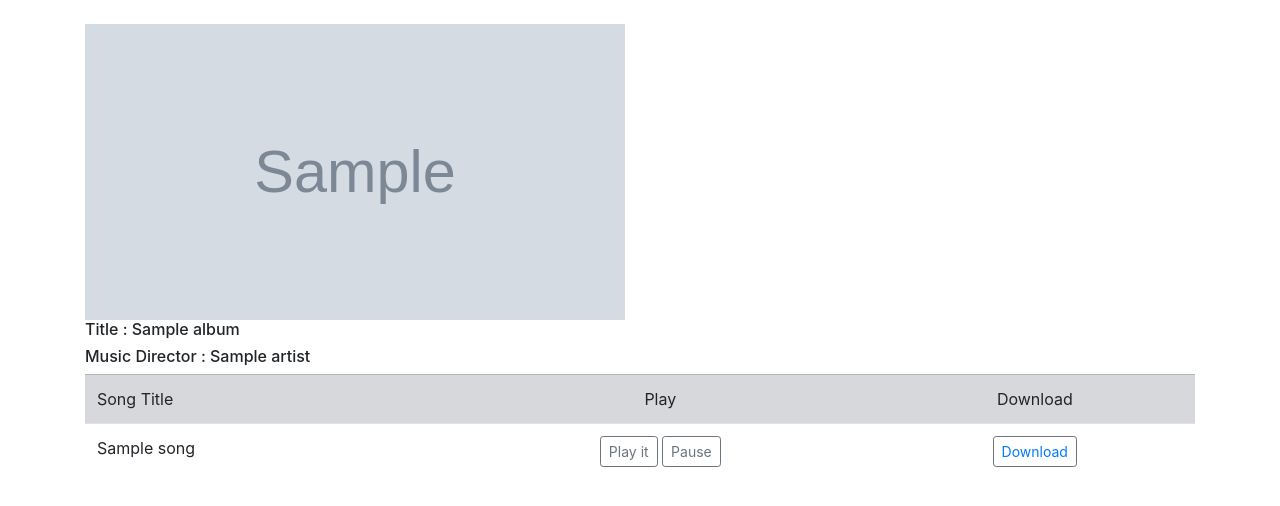
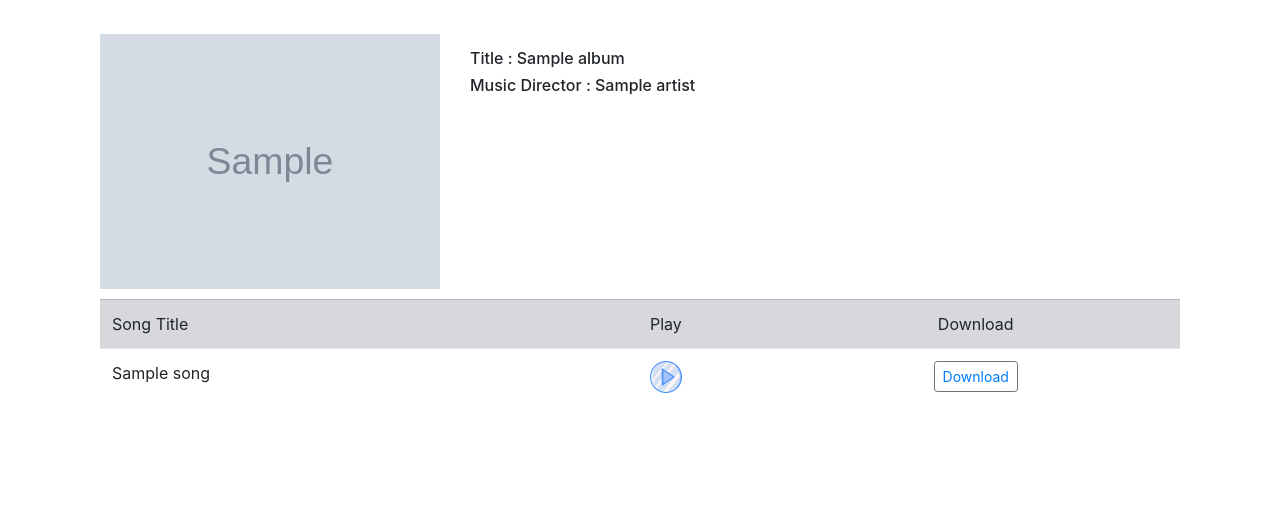
Before and after one commit to sathishkumargsk/musicpro, a Django app: a page that uses music/templates/base.html in a window 1280 px wide. Shown: the part 56-562 px from the top of the page. Run offline with Django 3.2, Linux system fonts and the light colour scheme; tables that the repository leaves empty hold one stand-in row (values such as "Sample post"); grey boxes marked "Sample" are stand-in pictures; some libraries are stand-ins or nearby versions.

Commit message:
play pause script link style seo description added

```diff
--- a/music/static/css/style.css
+++ b/music/static/css/style.css
@@ -0,0 +1,14 @@
+.plyicons{
+  width:32px;
+  height:32px
+}
+.imgcls{
+  padding:10px 0;
+}
+.imgcls img{
+   max-height: 300px;
+   width: 100%;
+}
+.movie-info{
+  padding: 25px 0;
+}
--- /dev/null
+++ b/music/static/js/script.js
@@ -0,0 +1,25 @@
+var currentsound;
+var currentimg;
+
+ function play_pause(songid,img) {
+
+ if ( currentimg ){
+     currentimg.src = "/static/images/play.png";
+ }
+ var myAudio = document.getElementById(songid);
+     if(myAudio.paused) {
+     myAudio.play();
+     img.src = "/static/images/pause.png";
+     } else{
+     myAudio.pause();
+     img.src = "/static/images/play.png";
+     }
+     $("audio").on("play", function(){
+ var _this = $(this);
+ $("audio").each(function(i,el){
+     if(!$(el).is(_this))
+         $(el).get(0).pause();
+ });
+ currentimg = img;
+});
+}
--- a/music/templates/album.html
+++ b/music/templates/album.html
@@ -1,18 +1,28 @@
 {% extends 'base.html' %}
+{% load static %}
+{% block title %}{{ album.album_title }} Songs free download{% endblock %}
+{% block description %}{{ album.album_title }} {% endblock %}
+{% block content %}
 
-{% block title %}New Tamil Songs{% endblock %}
+{% if album %}
+<div class="container">
+  <div class="row">
 
-{% block content %}
-<img src="{{ album.album_cover_image.url }}" width="540" height="296">
+    <div class="col-md-4">
+      <div class="imgcls">
+      <img src="{{ album.album_cover_image.url }}">
+      </div>
+    </div>
+    <div class="col-md-8">
+      <div class="movie-info">
+      	<h6>Title : {{ album.album_title }}</h6>
+          <h6>Music Director : {{ album.artist }}</h6>
+      </div>
+    </div>
+
+  </div>
 
 
-
-
-{% if album %}
-    <div class="movie-info">
-    	<h6>Title : {{ album.album_title }}</h6>
-        <h6>Music Director : {{ album.artist }}</h6>
-    </div>
 	<table class="table table-default">
 		<tr class="table-secondary">
 				<td >Song Title</td>
@@ -22,18 +32,16 @@
 		{% for song in album.song_set.all %}
 
 	            <tr>
-				<td>{{ song.song_title }}</a></td>
+				<td><a>{{ song.song_title }}</a></td>
 				<td><center><audio id="sound{{song.id}}" src="{{song.song_file.url}}" preload="auto"></audio>
-					  <button type="button" class="btn btn-sm btn-outline-secondary" onclick="document.getElementById('sound{{song.id}}').play();">Play
-					  it</button>
-					  <button type="button" class="btn btn-sm btn-outline-secondary" onclick="document.getElementById('sound{{song.id}}').pause();">Pause
-					  </button>
-					</center>
+				    <img class="play plyicons" src="{% static 'images/play.png' %}" alt="play new tamil songs" onclick="play_pause('sound{{song.id}}',this)">
+			</center>
 				</td>
 				<td><center><button type="button" class="btn btn-sm btn-outline-secondary"><a href="{{song.song_file.url}}" download>Download</a></button></center></td>
 			    </tr>
 
 		{% endfor %}
 	</table>
+  </div>
     {% endif %}
 {% endblock %}
--- a/music/templates/base.html
+++ b/music/templates/base.html
@@ -5,11 +5,12 @@
     <!-- Required meta tags -->
     <meta charset="utf-8">
     <meta name="viewport" content="width=device-width, initial-scale=1, shrink-to-fit=no">
-
+    <meta name="description" content="{% block description %}New tamil {% endblock %}songs free download, tamil mp3 songs download, high quality tamil songs 320kbps download">
     <!-- Bootstrap CSS -->
     <link rel="stylesheet" href="https://stackpath.bootstrapcdn.com/bootstrap/4.3.1/css/bootstrap.min.css" integrity="sha384-ggOyR0iXCbMQv3Xipma34MD+dH/1fQ784/j6cY/iJTQUOhcWr7x9JvoRxT2MZw1T" crossorigin="anonymous">
     <link rel="stylesheet" href="{% static 'css/style.css' %}">
     <title>{% block title %}New Tamil Songs{% endblock %}</title>
+    <script src="{% static 'js/script.js' %}"></script>
   </head>
   <body>
   	<nav class="navbar navbar-expand-lg navbar-dark bg-dark">
@@ -22,7 +23,7 @@
     <ul class="navbar-nav mr-auto">
 
       <li class="nav-item">
-        <a class="nav-link" href="#">Albums</a>
+        <a class="nav-link" href="{% url 'index' %}">Albums</a>
       </li>
 
 
```
Also changed, not shown: music/templates/index.html (+5 -3 lines), requirements.txt (added, +8 -0 lines), music/static/images/pause.png (added), music/static/images/play.png (added).
